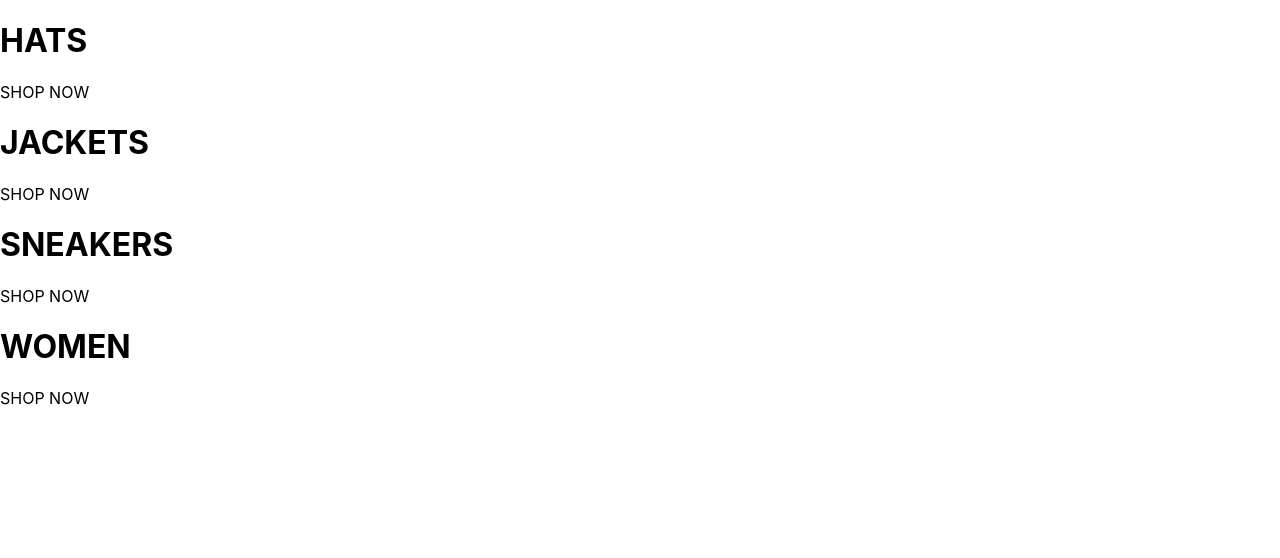
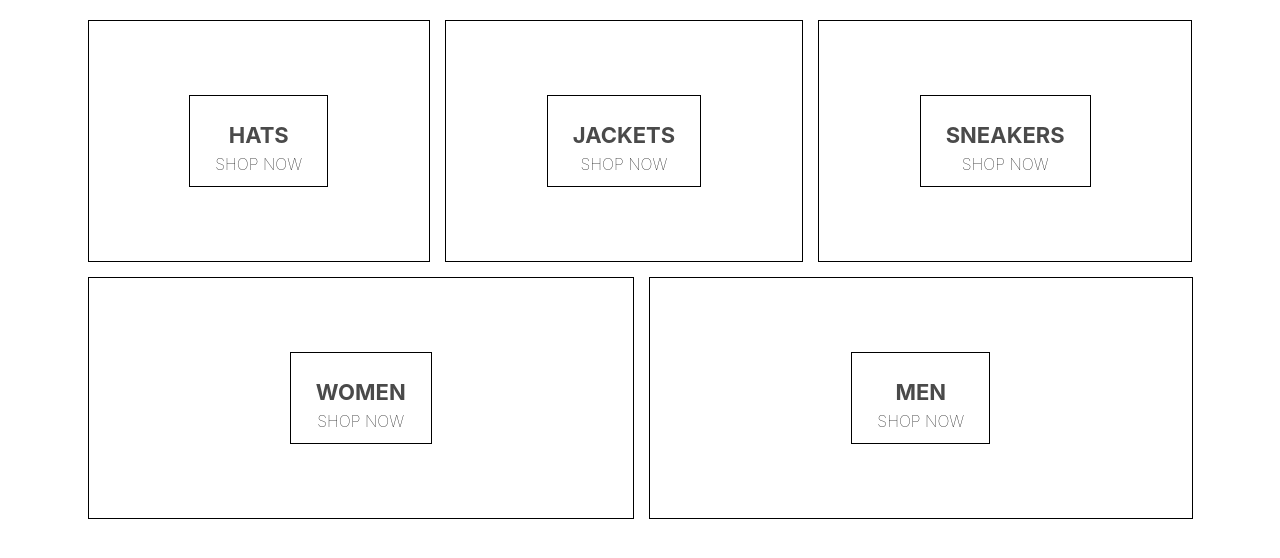
Before and after one commit to str1k3r-g0d/Ecommerce, a React (Create React App) app: page / in a window 1280 px wide. Shown: the top 558 px of the page. Built offline with nearby package versions, Linux system fonts and the light colour scheme.

Commit message:
1.1 Adding styling to homepage

```diff
--- a/package.json
+++ b/package.json
@@ -3,6 +3,7 @@
   "version": "0.1.0",
   "private": true,
   "dependencies": {
+    "node-sass": "^4.12.0",
     "react": "^16.9.0",
     "react-dom": "^16.9.0",
     "react-scripts": "3.1.1"
--- a/src/homepage.component.jsx
+++ b/src/homepage.component.jsx
@@ -1,4 +1,5 @@
 import React from 'react';
+import './homepage.styless.scss';
 
 const Homepage = () => {
     return(
@@ -28,6 +29,12 @@ const Homepage = () => {
                         <span className = 'subtitle'>SHOP NOW</span>
                     </div>
                 </div>
+                <div className = 'menu-item'>
+                    <div className = 'content' >
+                        <h1 className = 'title'>MEN</h1>
+                        <span className = 'subtitle'>SHOP NOW</span>
+                    </div>
+                </div>
             </div>
         </div>
     );
--- a/src/homepage.styless.scss
+++ b/src/homepage.styless.scss
@@ -0,0 +1,54 @@
+.homepage {
+    display: flex;
+    flex-direction: column;
+    align-items: center;
+    padding: 20px 80px;
+  }
+
+  .directory-menu {
+    width: 100%;
+    display: flex;
+    flex-wrap: wrap;
+    justify-content: space-between;
+  }
+
+  .menu-item {
+    min-width: 30%;
+    height: 240px;
+    flex: 1 1 auto;
+    display: flex;
+    align-items: center;
+    justify-content: center;
+    border: 1px solid black;
+    margin: 0 7.5px 15px;
+
+    &:first-child {
+      margin-right: 7.5px;
+    }
+
+    &:last-child {
+      margin-left: 7.5px;
+    }
+
+    .content {
+      height: 90px;
+      padding: 0 25px;
+      display: flex;
+      flex-direction: column;
+      align-items: center;
+      justify-content: center;
+      border: 1px solid black;
+
+      .title {
+        font-weight: bold;
+        margin-bottom: 6px;
+        font-size: 22px;
+        color: #4a4a4a;
+      }
+
+      .subtitle {
+        font-weight: lighter;
+        font-size: 16px;
+      }
+    }
+  }
```
Also changed, not shown: 1 other file (tests, documents, lock files or other folders).
